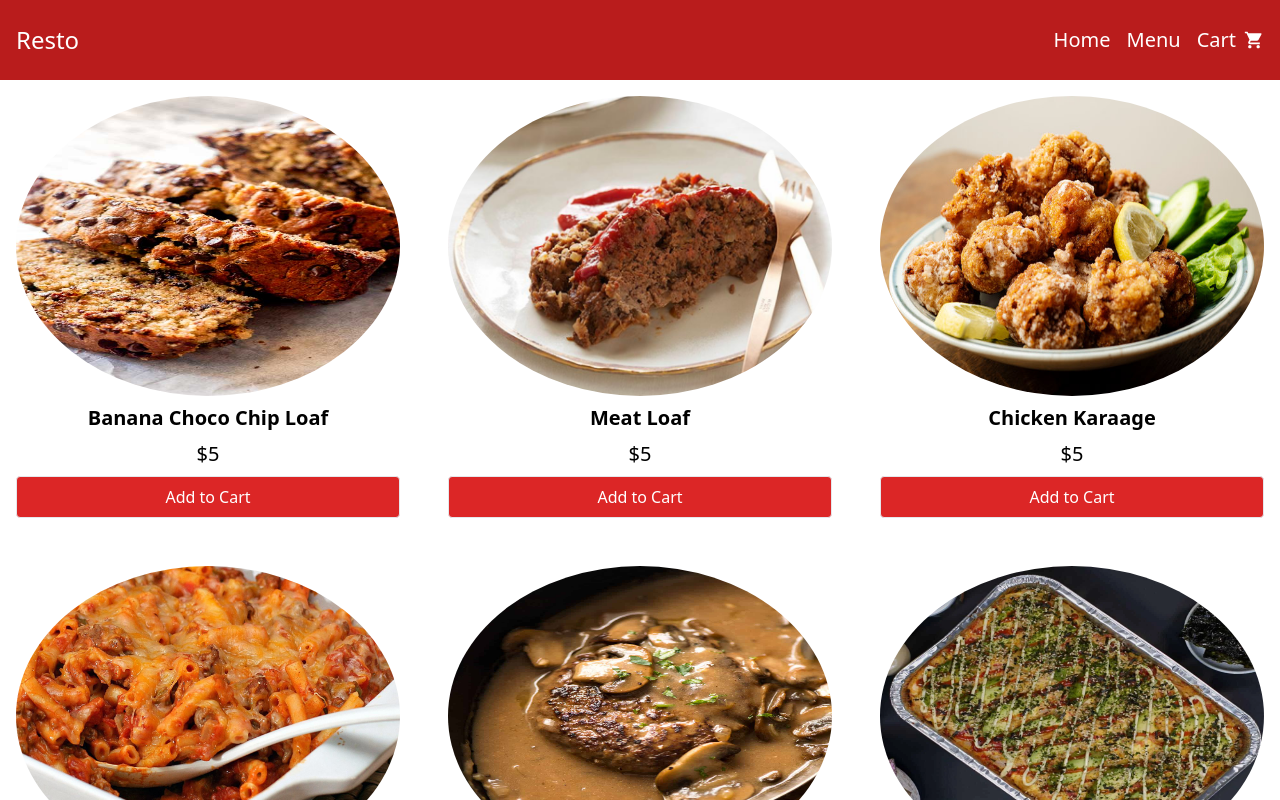
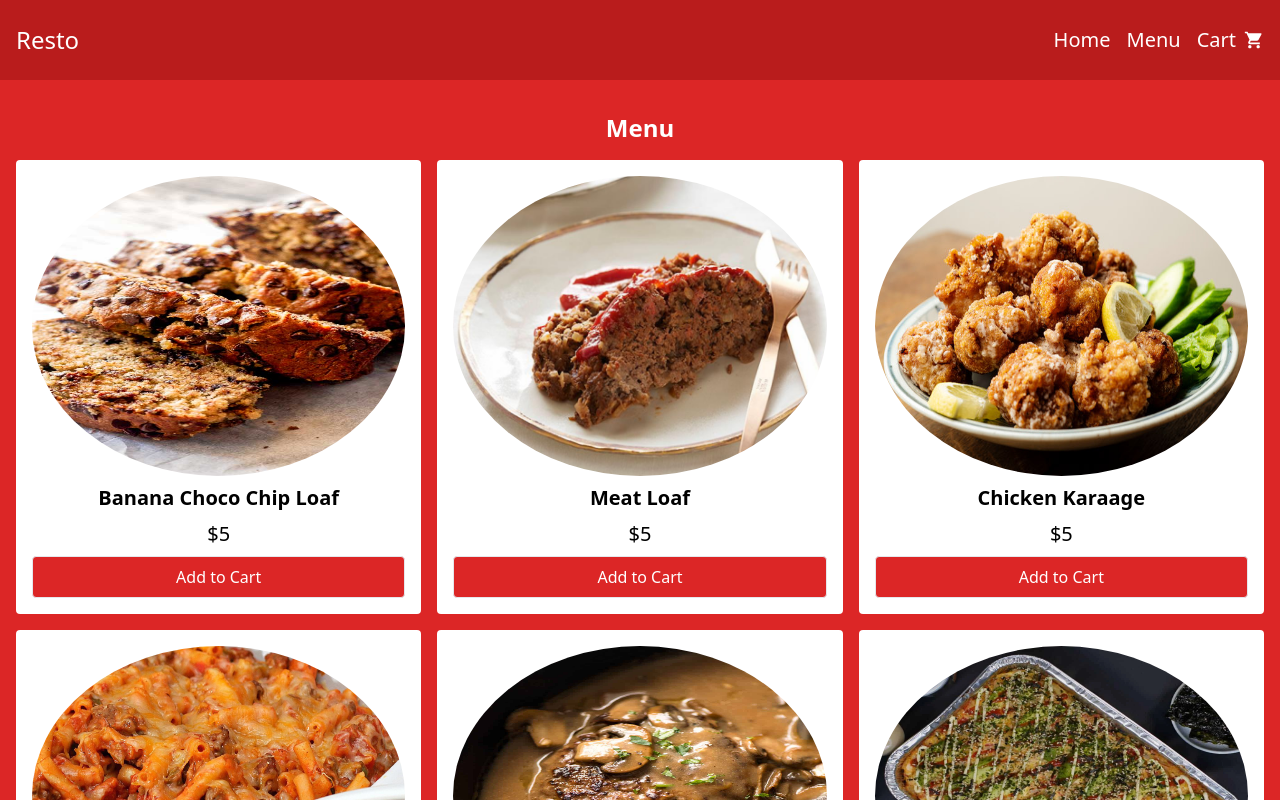
Before and after one commit to nacen-dev/odin-shopping-cart, a React (Create React App) app: page /menu in a window 1280 px wide. Shown: the top 800 px of the page. Built offline with nearby package versions, Linux system fonts and the light colour scheme.

Commit message:
refactor: add CartContextProvider

```diff
--- a/src/index.tsx
+++ b/src/index.tsx
@@ -5,8 +5,8 @@
 
 import { BrowserRouter as Router, Route, Routes } from "react-router-dom";
 import { Home } from "./components/Home/Home";
-import { ProductList } from "./components/ProductList/ProductList";
-import { productListData } from "./productsData";
+import { Menu } from "./components/Menu/Menu";
+import { CartContextProvider } from "./context/CartContext";
 
 const root = ReactDOM.createRoot(
   document.getElementById("root") as HTMLElement
@@ -15,12 +15,16 @@
   <React.StrictMode>
     <Router>
       <Routes>
-        <Route path="/" element={<App />}>
+        <Route
+          path="/"
+          element={
+            <CartContextProvider>
+              <App />
+            </CartContextProvider>
+          }
+        >
           <Route index element={<Home />} />
-          <Route
-            path="menu"
-            element={<ProductList productList={productListData} />}
-          />
+          <Route path="menu" element={<Menu />} />
         </Route>
       </Routes>
     </Router>
```
